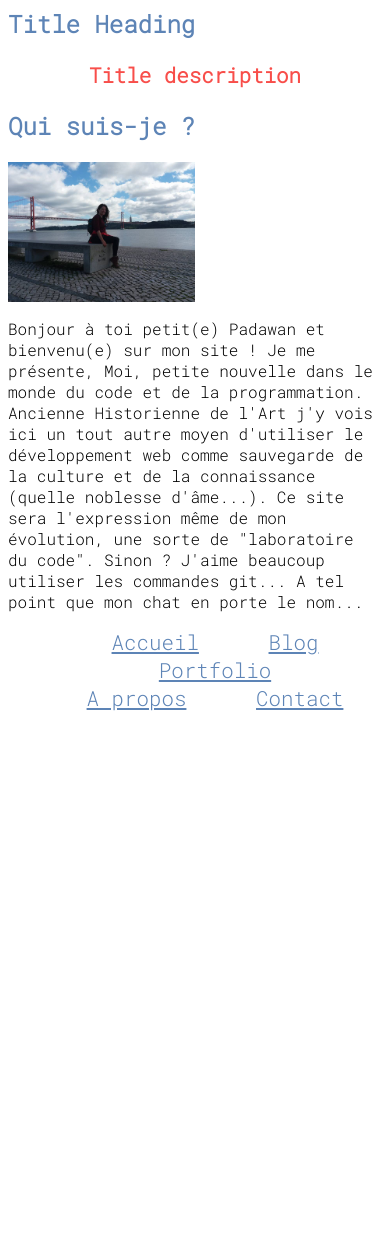
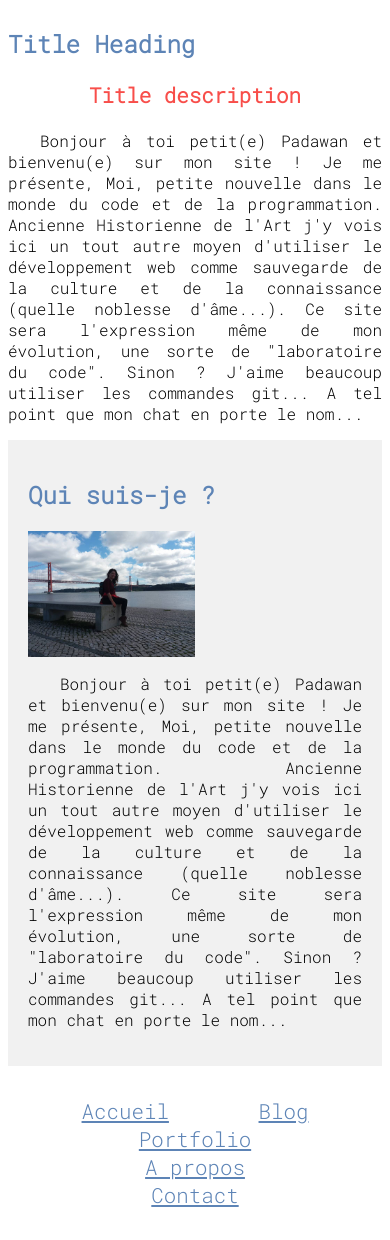
Before and after one commit to fannyperret/Php-Blog-From-Scratch, a PHP site: template pages/home.php in a window 390 px wide. Before the commit the page ends 711 px from the top, so only its background shows below. Run offline with PHP 8.4, Linux system fonts and the light colour scheme; the template is opened without the code that fills it, so the values that code supplies are empty.

Commit message:
restructuration of mobile device and some css changes :cat:

```diff
--- /dev/null
+++ b/assets/css/mobile_device.css
@@ -0,0 +1,5 @@
+@media (max-width: 1024px) {
+
+    /* CSS ici */
+
+}
--- a/assets/css/style.css
+++ b/assets/css/style.css
@@ -1,16 +1,11 @@
-html {
-  min-width: 200px;
-}
-
 body {
   font-family: 'Roboto Mono', monospace;
 }
 
 h1 {
   font-size: 3.3em;
+  color: white;
   text-align: center;
-  color: white;
-  /* border: 3px solid green; */
 }
 
 h2 {
@@ -20,28 +15,34 @@ h2 {
 
 h3 {
   font-size: 1.3em;
+  color: #f84e4a;
   text-align: center;
-  color: #f84e4a;
 }
 
 p {
   font-size: 1em;
+  text-align: justify;
+  text-indent: 2em;
 }
 
 a {
   font-size: 1.3em;
   color: #5d84b6;
-  padding-left: 30px;
-  padding-right: 30px;
+  padding-left: 40px;
+  padding-right: 40px;
 }
 
 ul {
-  list-style-type : none;
   text-align: center;
+  padding: 15px;
 }
 
 ul li {
   display : inline-block;
+  text-align: center;
+}
+ul li:hover {
+  background-color: #D2F4F7;
 }
 
 #header {
@@ -61,7 +62,26 @@ ul li {
 }
 
 .today {
+  font-size: 1.2em;
   color: #FFDC00;
+}
+
+/* FLEXBOX Responsive layout - when the screen is less than 700px wide, make the two columns stack on top of each other instead of next to each other */
+@media screen and (max-width: 700px) {
+    .row, .navbar {
+        flex-direction: column;
+    }
+}
+
+.row {
+  display: flex;
+  flex-wrap: wrap-reverse;
+}
+
+.right_side {
+  flex: 30%;
+  background-color: #F1F1F1;
+  padding: 20px;
 }
 
 .responsive {
--- a/includes/head.php
+++ b/includes/head.php
@@ -1,4 +1,5 @@
 <meta charset="utf-8">
+<meta name="viewport" content="initial-scale=1.0, user-scalable=yes" />
 <title>Fanny Perret</title>
 <link rel="stylesheet" href="assets/css/style.css">
 <link href="https://fonts.googleapis.com/css?family=Roboto+Mono:300" rel="stylesheet">
--- a/pages/home.php
+++ b/pages/home.php
@@ -4,6 +4,11 @@
   <div class="main">
     <h2>Title Heading</h2>
     <h3>Title description</h3>
+    <p>Bonjour à toi petit(e) Padawan et bienvenu(e) sur mon site !
+      Je me présente, Moi, petite nouvelle dans le monde du code et de la programmation.
+      Ancienne Historienne de l'Art j'y vois ici un tout autre moyen d'utiliser le développement web comme sauvegarde de la culture et de la connaissance (quelle noblesse d'âme...).
+      Ce site sera l'expression même de mon évolution, une sorte de "laboratoire du code".
+      Sinon ? J'aime beaucoup utiliser les commandes git... A tel point que mon chat en porte le nom...</p>
   </div>
 
   <div class="right_side">
```
